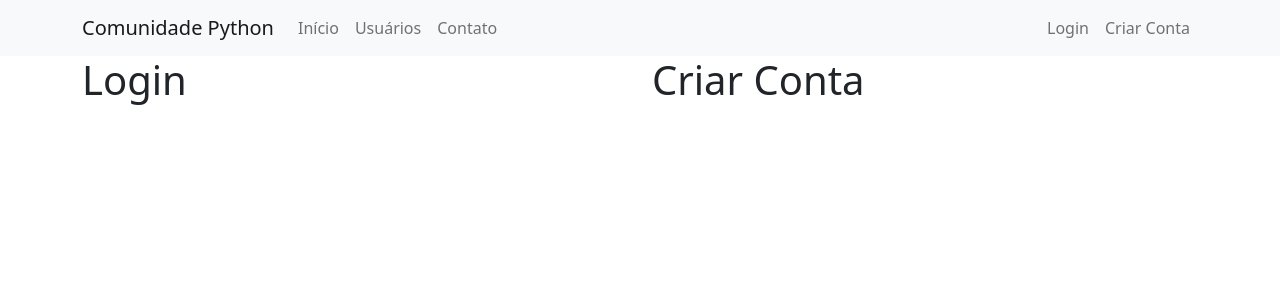
After one commit to JulianaAigueira/comunidade_python, a Flask app: page /login in a window 1280 px wide. The commit adds this page. Shown: the top 300 px of the page. Run offline with Flask 3, Linux system fonts and the light colour scheme.

Commit message:
template login
página de login e criar conta criada

```diff
--- a/main.py
+++ b/main.py
@@ -16,6 +16,10 @@ def contato():
 def usuarios():
     return render_template('usuarios.html', lista_usuarios=lista_usuarios)
 
+@app.route('/login')
+def login():
+    return render_template('login.html')
+
 
 if __name__ == '__main__':
     app.run(debug=True)
--- /dev/null
+++ b/templates/login.html
@@ -0,0 +1,13 @@
+{% extends 'base.html' %}
+{% block body %}
+        <div class="container">
+            <div class="row">
+                <div class="col">
+                        <h1>Login</h1>
+                </div>
+                <div class="col">
+                        <h1>Criar Conta</h1>
+                </div>
+        </div>
+        </div>
+{% endblock %}
--- a/templates/navbar.html
+++ b/templates/navbar.html
@@ -17,10 +17,10 @@
       </ul>
       <ul class="d-flex navbar-nav">
         <li class="nav-item">
-          <a class="nav-link" href="#">Login</a>
+          <a class="nav-link" href="{{ url_for('login') }}">Login</a>
         </li>
         <li class="nav-item">
-          <a class="nav-link" href="#">Criar Conta</a>
+          <a class="nav-link" href="{{ url_for('login') }}">Criar Conta</a>
         </li>
       </ul>
     </div>
```
